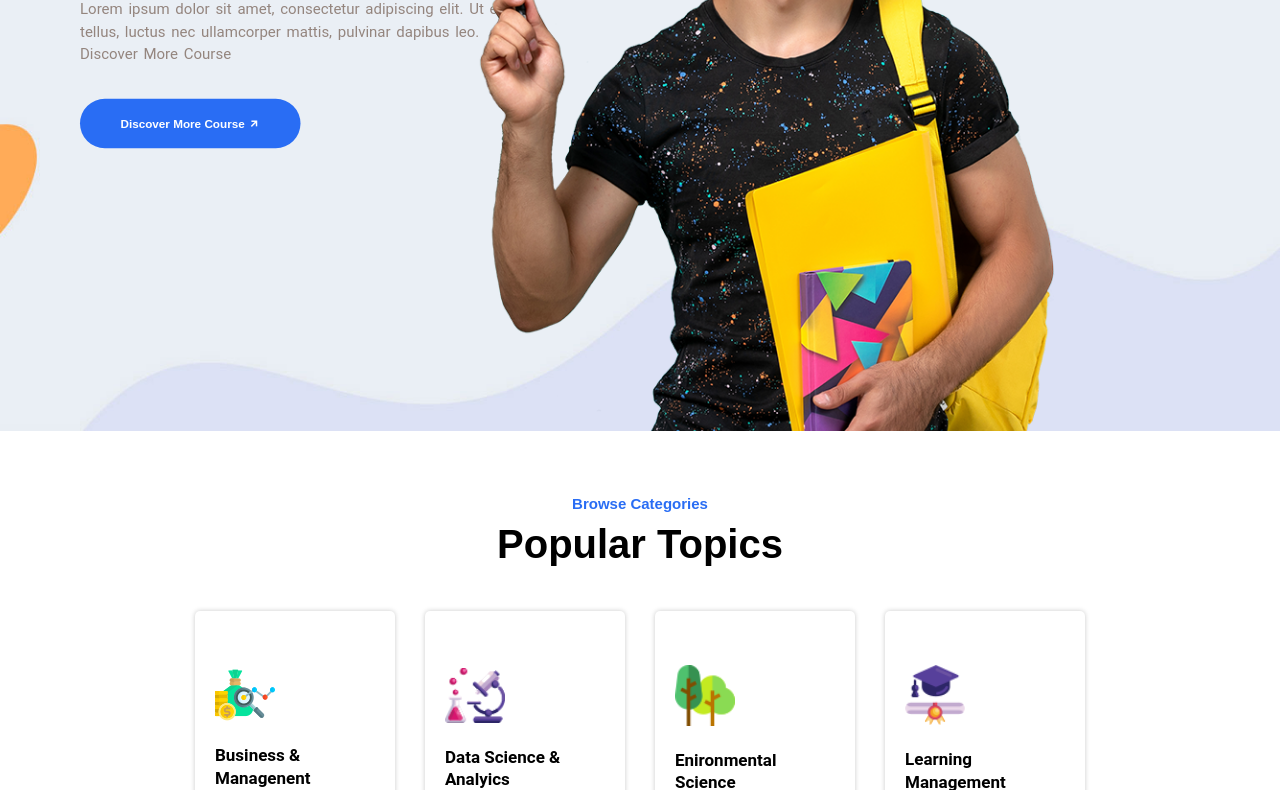
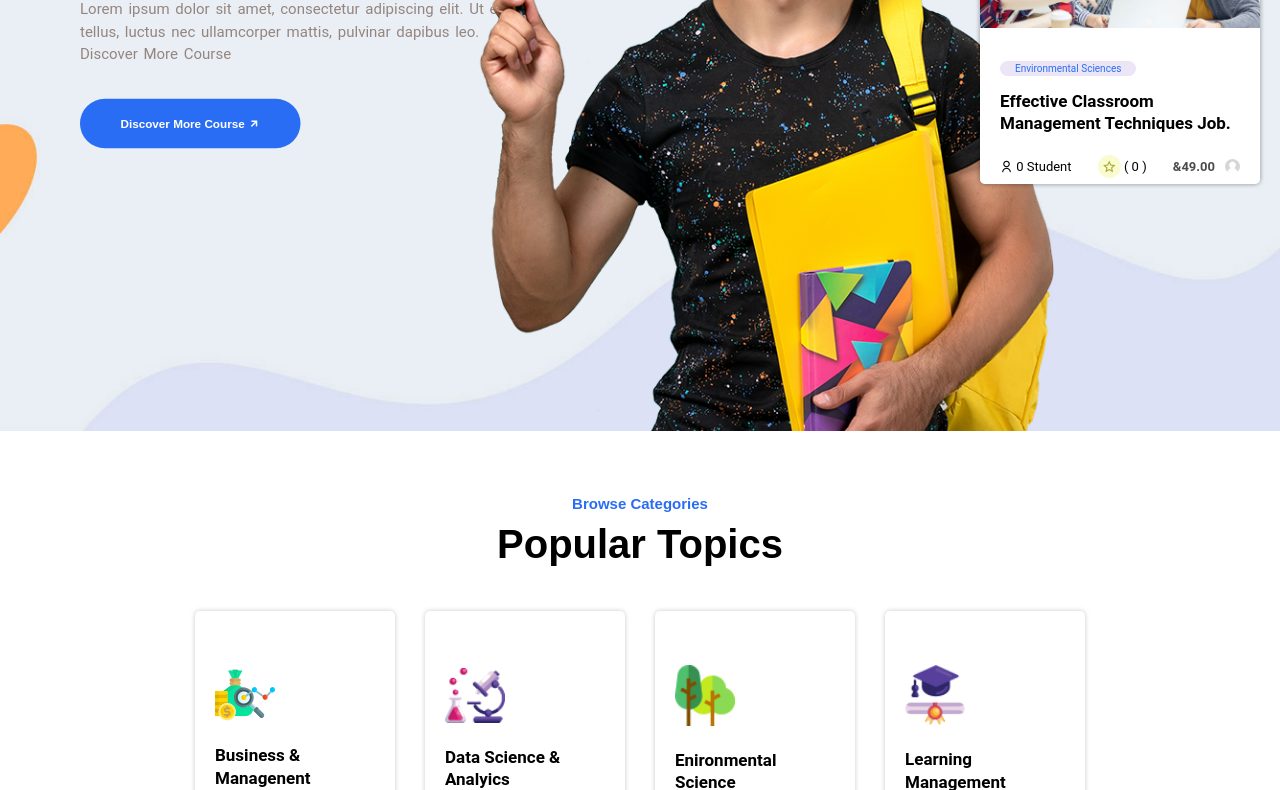
Before and after one commit to NUR-9922/40-web-clone, a plain HTML site: page index.html in a window 1280 px wide. Shown: the part 359-1149 px from the top of the page. Drawn offline with nearby package versions, Linux system fonts and the light colour scheme; a web font is replaced by a local one.

Commit message:
add more effect on hero page

```diff
--- a/component/htmlFiles/FeaturedCourses.html
+++ b/component/htmlFiles/FeaturedCourses.html
@@ -16,7 +16,7 @@
         </div>
 
         <div id="row-2">
-            <div class="box">
+            <div class="box" id="box-1">
                 <div class="top"><img src="assets/asset 11.jpeg" alt=""></div>
                 <div class="bottom">
                     <div class="row-1">Environmental Sciences</div>
@@ -168,6 +168,8 @@
 
             </div>
         </div>
+
+        <button class="btn">View All Courses <i class="ri-arrow-right-up-line"></i></button>
     </div>
 
 </body>
--- a/component/htmlFiles/categotySection.html
+++ b/component/htmlFiles/categotySection.html
@@ -38,7 +38,7 @@
 
         </div>
         <div id="row-3">
-            <button type="button" class="button">Browse More Courses <i class="ri-arrow-down-s-line"></i></button>
+            <button type="button" class="button">Browse More Courses <i class="ri-arrow-right-up-line"></i></button>
         </div>
     </div>
 
@@ -106,6 +106,7 @@
                     font-family: roboto;
                     border-top: 2px solid transparent;
                     transition: all .3s;
+                    cursor: pointer;
                     .row-1 img {
                         width: 60px;
                     }
--- a/component/htmlFiles/nav-bar.html
+++ b/component/htmlFiles/nav-bar.html
@@ -157,6 +157,7 @@
             margin-left: 190px;
             border-radius: 5px;
             padding: 35px;
+            z-index: 99;
         }
 
         .firstItemSubMenu li {
--- a/component/styleShits/FeaturedCourses.css
+++ b/component/styleShits/FeaturedCourses.css
@@ -67,6 +67,7 @@ body {
             overflow: hidden;
             position: relative;
             cursor: pointer;
+
             .top {
                 width: 100%;
                 height: 50%;
@@ -161,7 +162,7 @@ body {
             position: absolute;
             background-color: #ffffff;
             width: 100%;
-            height: 100%;
+            min-height: 100%;
             top: 30px;
             transition: all .4s;
             -webkit-transition: all .4s;
@@ -174,7 +175,7 @@ body {
             padding-top: 10px;
 
             .box-inner-container {
-                height: 100%;
+                min-height: 100%;
 
                 .courseDuration {
                     font-size: 14px;
@@ -190,7 +191,7 @@ body {
                 .btn {
                     margin-top: 20px;
                     margin-right: 20px;
-                    color: #ebe5f6;
+                    color: #ffffff;
                     background-color: #296df4;
                     border: none;
                     width: 100%;
@@ -207,10 +208,14 @@ body {
                     -moz-transition: all .3s;
                     -ms-transition: all .3s;
                     -o-transition: all .3s;
+                    border: 1px solid transparent;
+                    display: flex;
+                    align-items: center;
+                    justify-content: center ;
                 }
 
                 .btn:hover {
-                    border: 2px solid #296df4;
+                    border: 1px solid #296df4;
                     color: #296df4;
                     background-color: transparent;
                 }
@@ -224,4 +229,27 @@ body {
             /* visibility: visible; */
         }
     }
+
+    .btn {
+        background-color: #296df4;
+        border: none;
+        padding: 20px 45px;
+        margin-top: 30px;
+        color: #fff;
+        border-radius: 30px;
+        font-size: 13px;
+        font-family: Arial, Helvetica, sans-serif;
+        cursor: pointer;
+        transform: scale(.9);
+        transform-origin: left;
+        font-weight: bold;
+        transition: all.3s;
+        border: 1px solid transparent;
+    }
+
+    .btn:hover {
+        color: #296df4;
+        border: 1px solid #296df4;
+        background-color: #fff;
+    }
 }
--- a/index.html
+++ b/index.html
@@ -18,7 +18,9 @@
     </div>
     <div class="mein">
         <div id="navbar-container"></div>
-        <div id="hero-sec"></div>
+        <div id="hero-sec">
+            <div id="overlayPopup"></div>
+        </div>
         <div id="categotySection"></div>
         <div id="aboutPage"></div>
         <div id="FeaturedCourses"></div>
--- a/script.js
+++ b/script.js
@@ -10,8 +10,8 @@ function loadSection(containerId, filePath) {
     fetch(filePath)
         .then(response => response.text())
         .then(data => {
-            document.getElementById(containerId).innerHTML = data;
-            console.log(containerId);
+            document.getElementById(containerId).innerHTML += data;
+
             // Add a slight delay before applying styles
             setTimeout(() => {
                 const scriptElement = document.querySelector(`#${containerId} script`);
@@ -25,6 +25,56 @@ function loadSection(containerId, filePath) {
 
 
 
+
+
+
+
+
+document.addEventListener('DOMContentLoaded', function () {
+    loadPageIntoElement('box-1', 'component/htmlFiles/FeaturedCourses.html', 'box-1');
+});
+
+function loadPageIntoElement(elementId, filePath, extractElementId) {
+    fetch(filePath)
+        .then(response => response.text())
+        .then(data => {
+            const container = document.getElementById("overlayPopup");
+            const extractedElement = extractElementById(data, extractElementId);
+            container.innerHTML = extractedElement;
+
+            // Add a slight delay before applying styles
+            setTimeout(() => {
+                const scriptElement = container.querySelector(`#${elementId} script`);
+                if (scriptElement) {
+                    eval(scriptElement.innerHTML);
+                }
+            }, 50); // Adjust the delay as needed
+        })
+        .catch(error => console.error(`Error fetching and loading page into element ${elementId}:`, error));
+}
+
+
+
+function extractElementById(htmlString, elementId) {
+    const doc = new DOMParser().parseFromString(htmlString, 'text/html');
+    const extractedElement = doc.getElementById(elementId);
+
+    if (extractedElement) {
+        // Exclude the unwanted part by removing the innerHTML of the box-inner div
+        const boxInnerElement = extractedElement.querySelector('.box-inner');
+        if (boxInnerElement) {
+            boxInnerElement.innerHTML = '';
+        }
+
+        return extractedElement.outerHTML;
+    } else {
+        return '';
+    }
+}
+
+
+
+
 window.onload = function(){
     document.querySelector(".mein").style.display = "none";
     setTimeout(function(){
--- a/style.css
+++ b/style.css
@@ -27,14 +27,12 @@ body {
     display: flex;
     align-items: center;
     justify-content: center;
-    transition: all .3s;
-
-    -webkit-transition: all .3;
-    -moz-transition: all .3;
-    -ms-transition: all .3;
-    -o-transition: all .3;
-
-    .loader-circle{
+    transition: all 2s;
+    -webkit-transition: all 2s;
+    -moz-transition: all 2s;
+    -ms-transition: all 2s;
+    -o-transition: all 2s;
+    .loader-circle {
         width: 100px;
         height: 100px;
         border-radius: 50%;
@@ -48,8 +46,8 @@ body {
         align-items: center;
         justify-content: center;
         -webkit-animation: spin 2s linear infinite;
-        /*Safari*/
         animation: spin 2s linear infinite;
+
     }
 
     .inner {
@@ -71,3 +69,128 @@ body {
         transform: rotate(360deg);
     }
 }
+
+
+#overlayPopup {
+    width: 280px;
+    height: 300px;
+    background-color: #ffffff;
+    border-radius: 5px;
+    box-shadow: rgba(0, 0, 0, 0.212) 0px 0px 5px;
+    position: absolute;
+    z-index: 1;
+    right: 20px;
+    animation: move 4s infinite alternate linear;
+    -webkit-animation: move 4s infinite alternate linear;
+
+    .box {
+        width: 280px;
+        height: 300px;
+        background-color: #ffffff;
+        border-radius: 5px;
+        box-shadow: rgba(0, 0, 0, 0.212) 0px 0px 5px;
+        display: flex;
+        flex-direction: column;
+        justify-content: center;
+        gap: 15px;
+        font-family: roboto;
+        transition: all .3s;
+        overflow: hidden;
+        position: relative;
+        cursor: pointer;
+
+        .top {
+            width: 100%;
+            height: 50%;
+            background-color: #296df4;
+
+        }
+
+        .top img {
+            width: 100%;
+            height: 100%;
+            object-fit: cover;
+        }
+
+        .bottom {
+            width: 100%;
+            height: 50%;
+            padding: 0px 20px;
+
+            .row-1 {
+                display: inline-block;
+                font-size: 10px;
+                color: #296df4;
+                background-color: #ebe5f6;
+                border-radius: 10px;
+                -webkit-border-radius: 10px;
+                -moz-border-radius: 10px;
+                -ms-border-radius: 10px;
+                -o-border-radius: 10px;
+                padding: 2px 15px;
+            }
+
+            .row-2 {
+                margin-top: 10px;
+                font-size: 17px;
+                font-family: roboto;
+                font-weight: bold;
+                /* width: 200px; */
+                line-height: 1.3;
+                position: relative;
+
+
+            }
+
+            .row-3 {
+                font-size: 13px;
+                gap: 10px;
+                margin-top: 25px;
+                width: 100%;
+                display: flex;
+                align-items: center;
+                justify-content: space-between;
+
+                .star {
+                    background-color: rgb(251, 251, 210);
+                    padding: 5px;
+                    border-radius: 50px;
+                    -webkit-border-radius: 50px;
+                    -moz-border-radius: 50px;
+                    -ms-border-radius: 50px;
+                    -o-border-radius: 50px;
+                    color: rgb(169, 169, 44);
+                }
+
+                .thirdSpan {
+                    display: flex;
+                    gap: 10px;
+                    font-weight: bolder;
+                    opacity: .7;
+                }
+
+                .row-3-img {
+                    width: 15px;
+                    border-radius: 50px;
+                    -webkit-border-radius: 50px;
+                    -moz-border-radius: 50px;
+                    -ms-border-radius: 50px;
+                    -o-border-radius: 50px;
+                }
+
+                ;
+
+            }
+        }
+
+
+
+    }
+
+}
+
+@keyframes move {
+    100% {
+        margin-top: 100px;
+    }
+}
```
